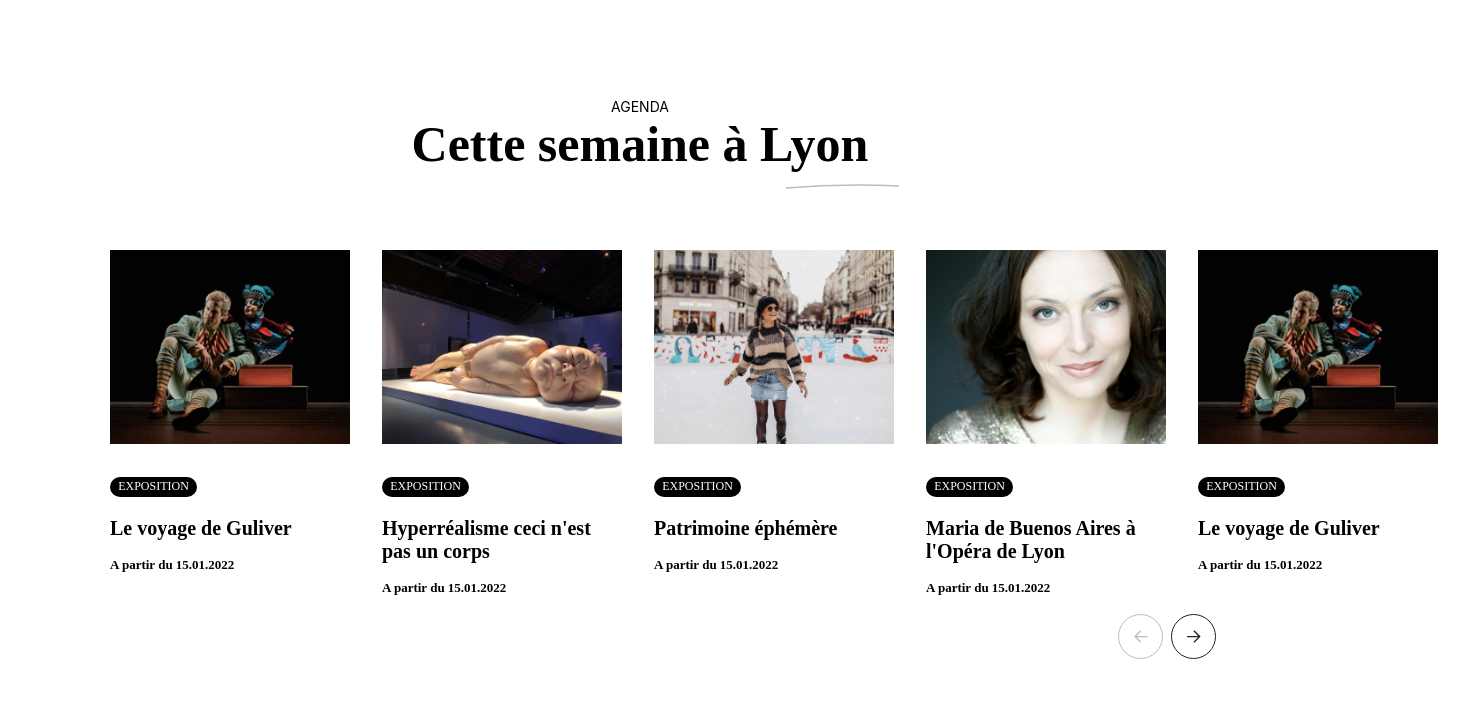
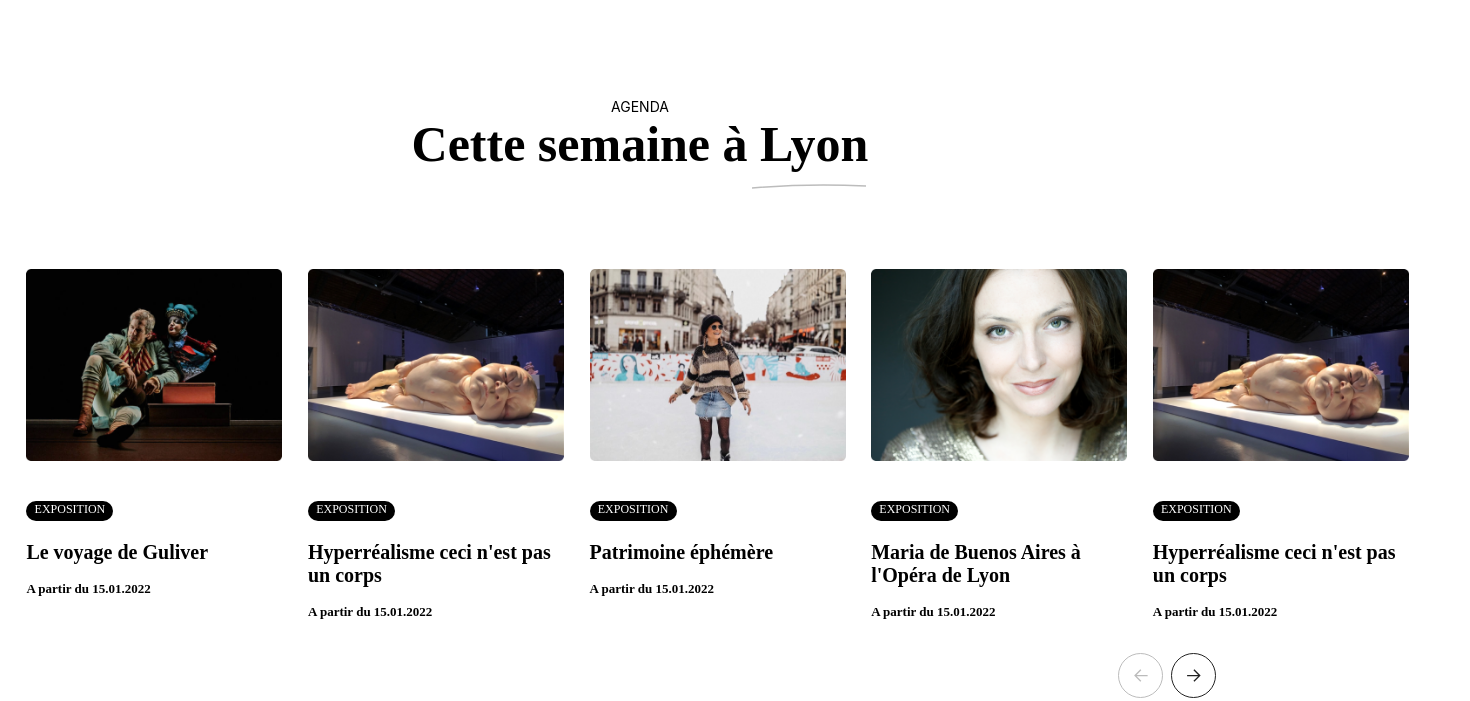
Before and after one commit to abi-38/test-Danka, a website: page index.html in a window 1280 px wide. Shown: the part 816-1517 px from the top of the page, 1470 px wide, since content can reach past the window. Drawn offline with Linux system fonts and the light colour scheme; a web font is replaced by a local one.

Commit message:
reasponsive work

```diff
--- a/index.html
+++ b/index.html
@@ -44,42 +44,55 @@
         </div>
     </header>
     <main>
-        <section class="section">
+        <section class="section carousel">
             <span>Agenda</span>
             <h2 class="h2">Cette semaine à Lyon</h2>
             <img class="section1-trait" src="./public/img/section1/trait2.svg" >
-            <div class="caroussel">
-                <div class="section1-etiquette">
+            <ul class="carousel-items">
+                <li class="carousel-item">
+                    <div class="card-carousel">
                         <figure>
                             <img src="./public/img/section1/le-voyage-de-gulliver.png"/>
                         </figure>
+                        <div class="card-content">
                             <figcaption>
                                 <button class="etiquette">EXPOSITION</button>
                                 <h3>Le voyage de Guliver</h3>
                                 <h4>A partir du 15.01.2022</h4>
                             </figcaption>
                         </div>
-                <div>
+                    </div>
+                </li>
+                <li class="carousel-item">
+                    <div class="card-carousel">
                         <figure>
                             <img src="./public/img/section1/hyper-realiste-ceci-nest-pas-un-corps.png"/>
                         </figure>
+                        <div class="card-content">
                             <figcaption>
                                 <button class="etiquette">EXPOSITION</button>
                                 <h3>Hyperréalisme ceci n'est pas un corps</h3>
                                 <h4>A partir du 15.01.2022</h4>
                             </figcaption>
                         </div>
-                <div>
+                    </div>
+                </li>
+                <li class="carousel-item">
+                    <div class="card-carousel">
                         <figure>
                             <img src="./public/img/section1/patinoire-ephemere.png"/>
                         </figure>
+                        <div class="card-content">
                             <figcaption>
                                 <button class="etiquette">EXPOSITION</button>
                                 <h3>Patrimoine éphémère</h3>
                                 <h4>A partir du 15.01.2022</h4>
                             </figcaption>
                         </div>
-                <div>
+                    </div>
+                </li>
+                <li class="carousel-item">
+                    <div class="card-carousel">
                         <figure>
                             <img src="./public/img/section1/maria-de-buenos-aires-a-lopera.png"/>
                         </figure>
@@ -89,17 +102,22 @@
                             <h4>A partir du 15.01.2022</h4>
                         </figcaption>
                     </div>
-                <div>
+                </li>
+                <li class="carousel-item">
+                    <div class="card-carousel">
                         <figure>
-                        <img src="./public/img/section1/le-voyage-de-gulliver.png"/>
+                            <img src="./public/img/section1/hyper-realiste-ceci-nest-pas-un-corps.png"/>
                         </figure>
+                        <div class="card-content">
                             <figcaption>
                                 <button class="etiquette">EXPOSITION</button>
-                        <h3>Le voyage de Guliver</h3>
+                                <h3>Hyperréalisme ceci n'est pas un corps</h3>
                                 <h4>A partir du 15.01.2022</h4>
                             </figcaption>
                         </div>
                     </div>
+                </li>
+            </ul>
             <div class="section1-arrows">
                 <img class="arrow-margin" src="./public/img/section1/arrow-left.svg" />
                 <img src="./public/img/section1/arrow-right.svg" />
--- a/sass/layout/_header.scss
+++ b/sass/layout/_header.scss
@@ -24,8 +24,8 @@ header {
                     }
                     > #trait1 {
                         position: absolute;
-                        top: 71px;
-                        right: 800px;
+                        top: 77px;
+                        right: 65.3vw;
                     }
                 }
             }
@@ -47,6 +47,9 @@ header {
 
     .header {
         background-image: url("../../public/img/header/header.png");
+        background-repeat: no-repeat;
+        background-size: cover;
+        background-position: center;
         display: flex;
         justify-content: center;
         align-items: center;
@@ -56,12 +59,12 @@ header {
         > .header-ligne {
             width: 24vw;
             position: absolute;
-            top: 423px;
-            right: 144px;
+            top: 414px;
+            right: 14vw;
             @media (max-width: 800px) {
                 width: 41.6vw;
                 top: 458px;
-                right: 102px;
+                right: 27.2vw;
             }
         }
     }
--- a/sass/pages/_home.scss
+++ b/sass/pages/_home.scss
@@ -7,7 +7,7 @@
     > img.section1-trait {
         position: absolute;
         top: 1000px;
-        right: 380px;
+        right: 32.3vw;
         width: 9vw;
     }
     > div {
@@ -48,24 +48,60 @@
             width: 21vw;
         }
     }
-    .section > div.caroussel {
-        margin-left: 600px;
-        margin-bottom: 64px;
-        > div {
-            width: 56.8vw;
-            figure {
-                width: 56.8vw;
+}
+
+.carousel-items {
+    display: flex;
+    overflow-x: visible;
+	margin-left: 1vw;
+    scroll-snap-type: x mandatory;
+	text-align: left;
+	list-style: none;
+    .carousel-item {
+        flex: 1 0 22vw;
+        margin-left: 0rem;
+        scroll-snap-align: start;
+        .card-carousel {
+            width: 20vw;
+            > figure {
+                margin-left: 0px;
                 > img {
-                    width: 56.8vw;
-                    height: auto;
+                    width: 20vw;
                 }
             }
         }
     }
 }
 
-.section1-etiquette {
-    margin-left: 300px;
+@media (max-width: 800px) {
+    .carousel-items {
+        overflow-x: scroll;
+        padding: 4rem;
+        margin-left: 33px;
+        .carousel-item {
+            flex: 1 0 60vw;
+            > .card-carousel > figure {
+                margin-left: 0px;
+                > img {
+                    width: 56.8vw;
+                }
+            }
+        }
+    }
+}
+
+::-webkit-scrollbar-track {
+    background-color: grey;
+}
+
+::-webkit-scrollbar {
+    height: 6px;
+    background-color: #ffffff;
+}
+
+::-webkit-scrollbar-thumb {
+    background-color: #ffffff;
+    border-radius: 3px;
 }
 
 .section1-arrows {
@@ -83,12 +119,12 @@
 }
 
 .section2-titre {
-    width: 41.8vw;
+    width: 35.8vw;
     justify-content: space-between !important;
     align-items: baseline;
     > img#coeur {
         position: absolute;
-        right: 480px;
+        right: 39vw;
     }
     > img#union {
         height: 37px;
@@ -151,6 +187,7 @@ div.section2-img-destop {
 }
 @media (max-width: 800px) {
     .section2-encadre {
+        display: none !important;
         right: 6vw;
         top: 1689px;
         width: 65.5vw;
@@ -231,6 +268,10 @@ div.section2-img-destop {
             padding-left: 24px;
             padding-right: 24px;
             height: 378px;
+            > img {
+                width: 100vw;
+                height: auto;
+            }
 
         }
     }
```
Also changed, not shown: public/css/style.css, 1 other file. Lines whose indentation alone changed are shown as unchanged.
